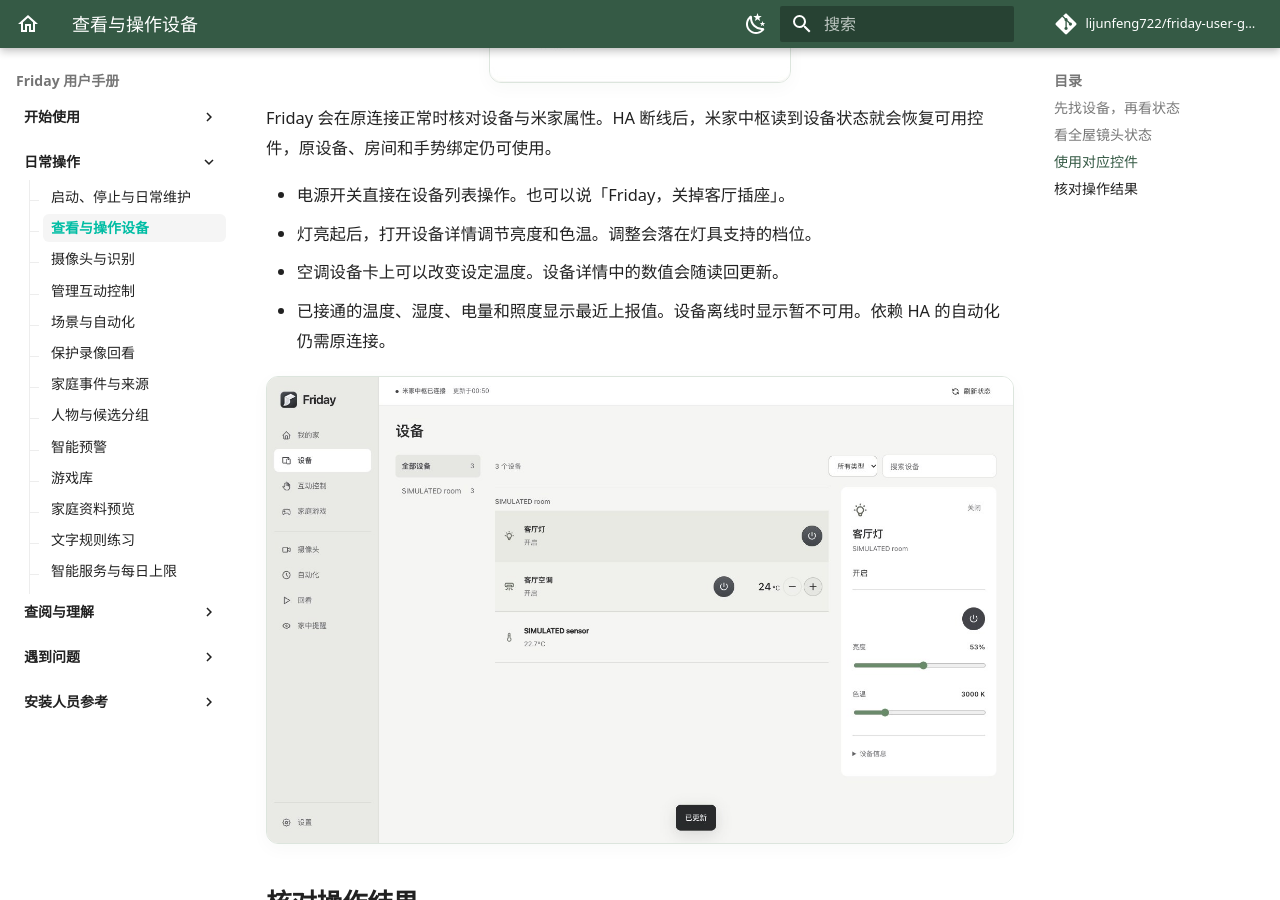
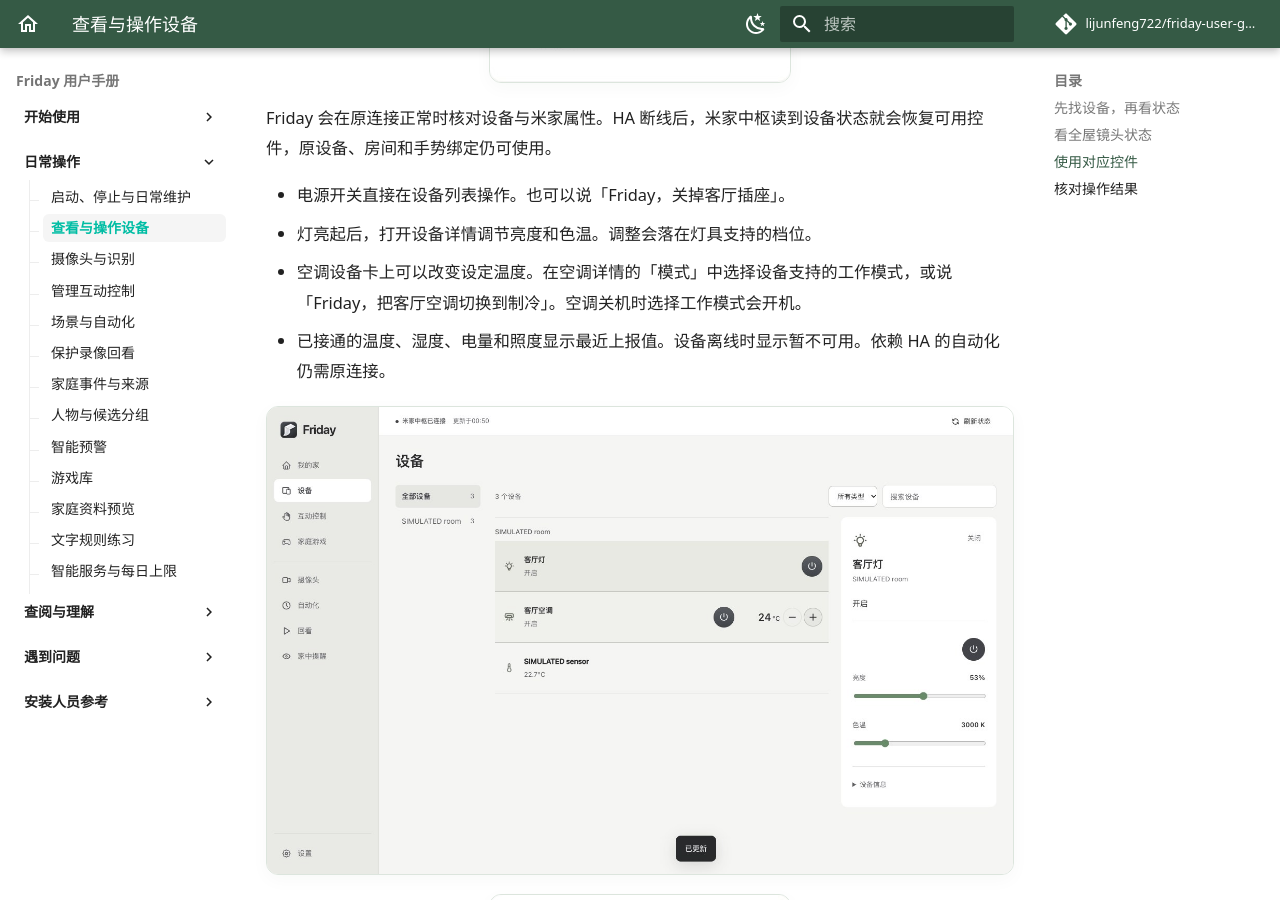
Before and after one commit to lijunfeng722/friday-user-guide, an MkDocs documentation site: the page built from docs/guides/devices.md, in a window 1280 px wide and 900 px high, scrolled down 2909 px. Built offline with MkDocs 1.6.1 and Material for MkDocs 9.7.7, drawn with Linux system fonts in a browser that asks for light colours; comment, search, counter and statistics services are not loaded.

Commit message:
文档：说明空调模式的米家直连操作

```diff
--- a/docs/guides/devices.md
+++ b/docs/guides/devices.md
@@ -44,10 +44,12 @@ Friday 会在原连接正常时核对设备与米家属性。HA 断线后，米
 
 - 电源开关直接在设备列表操作。也可以说「Friday，关掉客厅插座」。
 - 灯亮起后，打开设备详情调节亮度和色温。调整会落在灯具支持的档位。
-- 空调设备卡上可以改变设定温度。设备详情中的数值会随读回更新。
+- 空调设备卡上可以改变设定温度。在空调详情的「模式」中选择设备支持的工作模式，或说「Friday，把客厅空调切换到制冷」。空调关机时选择工作模式会开机。
 - 已接通的温度、湿度、电量和照度显示最近上报值。设备离线时显示暂不可用。依赖 HA 的自动化仍需原连接。
 
 ![合成家庭通过米家中枢控制亮度与设定温度，并显示传感器读数](../assets/screenshots/friday-mijia-dimming-offline-ha.jpg)
+
+![示例空调详情显示米家中枢回报的制热模式](../assets/screenshots/friday-mijia-climate-mode.jpg)
 
 ## 核对操作结果
 
```
Also changed, not shown: USER_MANUAL.md (+6 -4 lines), docs/getting-started/connect-home.md (+1 -1 lines), docs/guides/automations.md (+1 -1 lines), docs/troubleshooting/faq.md (+1 -1 lines), docs/assets/screenshots/friday-mijia-climate-mode.jpg (added).
